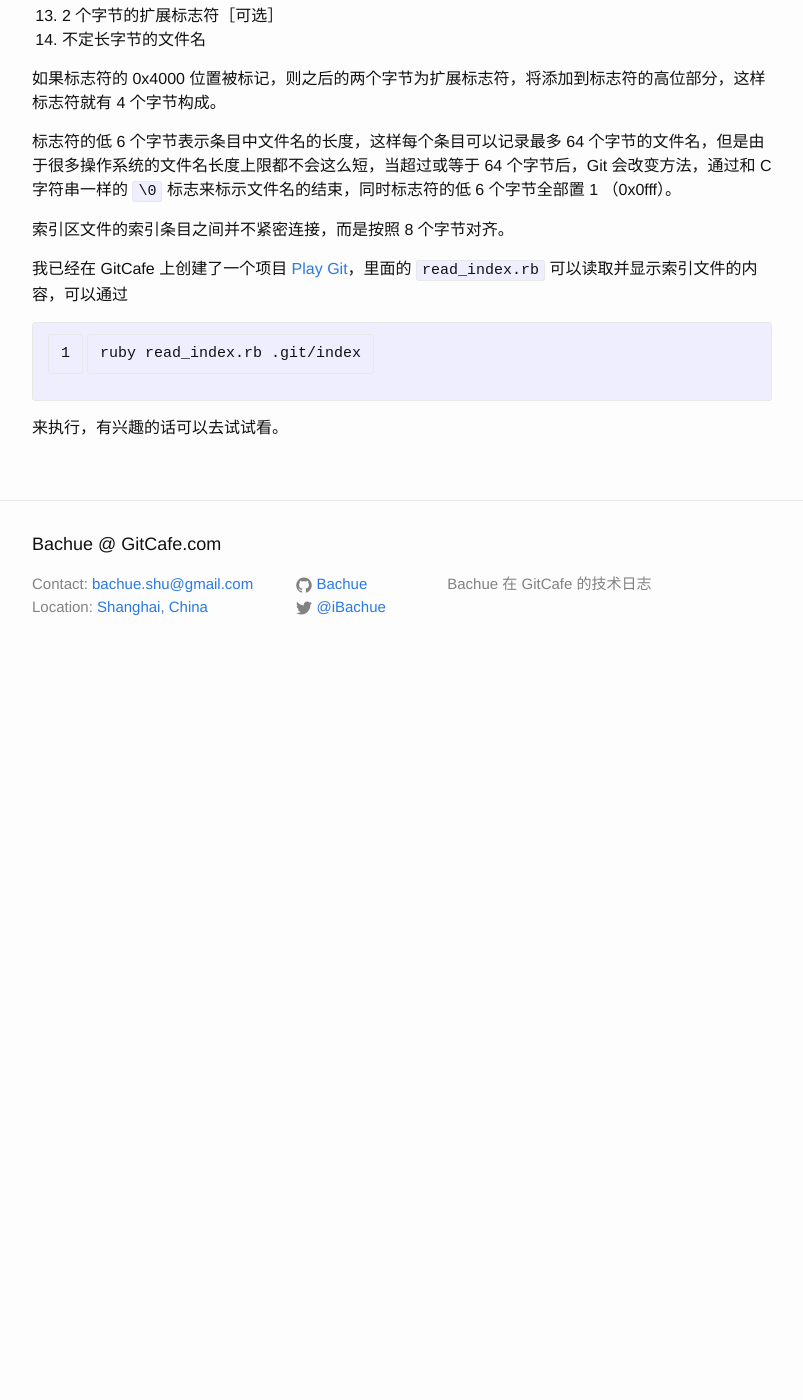
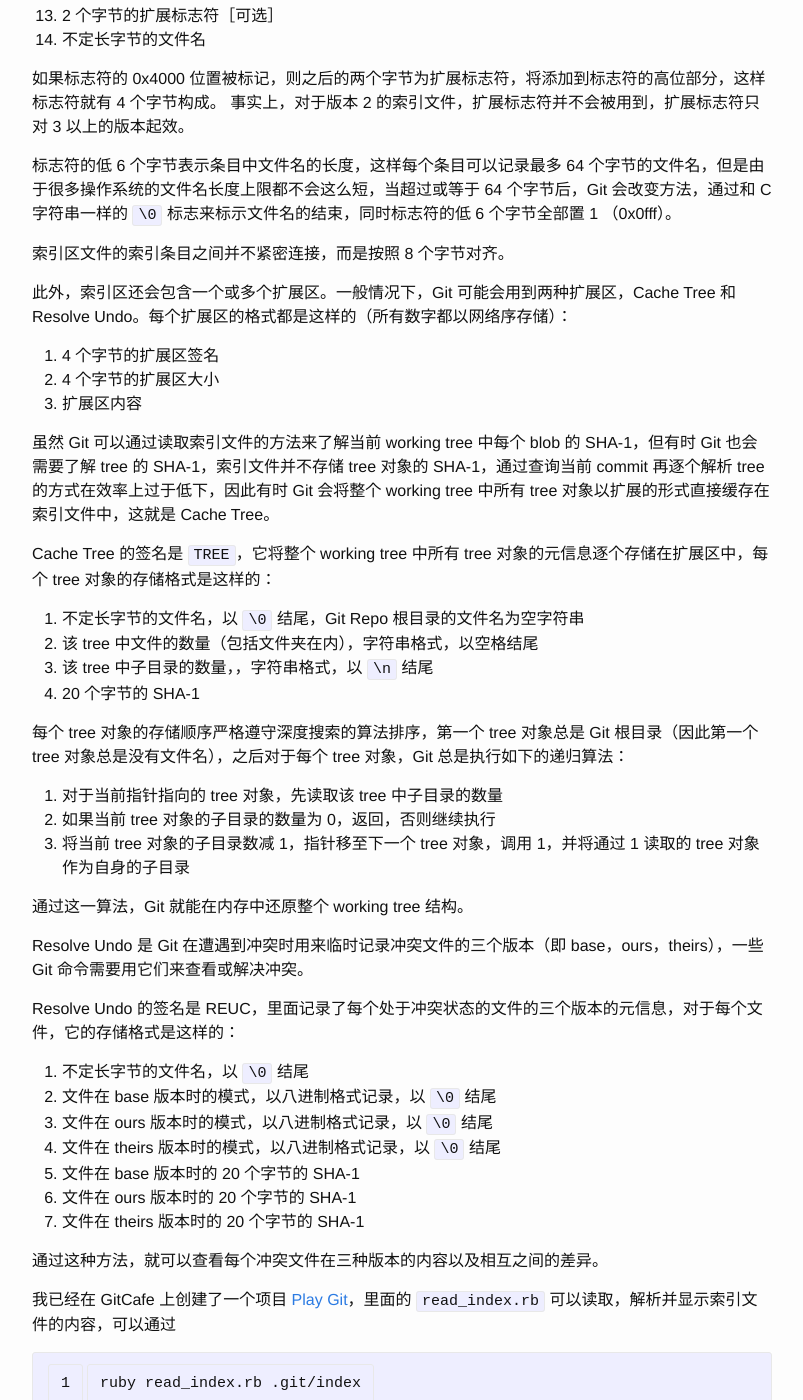
Before and after one commit to bachue/bachue.github.io, a Jekyll site: the page built from _posts/2015-10-01-git-index-internal.md, in a window 1280 px wide and 1400 px high, scrolled down 1365 px. Shown: the whole window, without its empty margins (238-1041 px from the left). Built offline with Jekyll 4.4.1, drawn with Linux system fonts in a browser that asks for light colours; before the commit the page ends 2043 px from its top, so only the background shows below that; some of the changed text lies outside the part shown.

Commit message:
update 《Git Internal - 读取 Git 中的索引区》

```diff
--- a/_posts/2015-10-01-git-index-internal.md
+++ b/_posts/2015-10-01-git-index-internal.md
@@ -7,7 +7,7 @@ categories: git_internal
 
 在我的上一篇 Blog [《Git Internal - Git 中的索引区 Index 的概念》](/git_internal/2015/10/01/git-index-concept.html) 中已经提到，Git 并没有命令可以直接看到索引区的内容，因此给人不直观的感受，在这篇 Blog 中，我将给出读取 Git 索引区内容的方法。
 
-在 Git 中，索引区的内容全部存储在 `.git/index` 中，但这个文件除了存储 Git 索引区之外，还有另外一个功能，就是充当当前 Git Repo 的文件锁。在 Git 中，对于所有会读取或写入 Index 的命令，都会在执行时先讲 `.git/index` 的内容全部读入内存，然后创建 `.git/index.lock`，并将更新后的索引信息写入到这个文件中，直到命令结束前，才将 `.git/index.lock` 重命名为 `.git/index`，覆盖原来的索引区内容。如果此时有另外一条命令也试图读取或修改索引区，就会检测到 `.git/index.lock` 的存在，然后拒绝执行，这样相当于保证了 Git Repo 不会出现因为竞争和冲突造成的错误。 在 Git 中，类似的机制也存在于其他一些文件，例如 object 文件，但是只有 index 的锁才能锁住整个 Git Repo，因此格外重要。
+在 Git 中，索引区的内容全部存储在 `.git/index` 中，但这个文件除了存储 Git 索引区之外，还有另外一个功能，就是充当当前 Git Repo 的文件锁。在 Git 中，对于所有会读取或写入 Index 的命令，都会在执行时先讲 `.git/index` 的内容全部读入内存，然后创建 `.git/index.lock`，并将更新后的索引信息写入到这个文件中，直到命令结束前，才将 `.git/index.lock` 重命名为 `.git/index`，覆盖原来的索引区内容。如果此时有另外一条命令也试图读取或修改索引区，就会检测到 `.git/index.lock` 的存在，然后拒绝执行，这样相当于保证了 Git Repo 不会出现因为竞争和冲突造成的错误。 在 Git 中，类似的机制也存在于其他一些文件，例如 object 文件，会用先创建临时文件，再移动临时文件到目标地址的方法来创建，但是只有 index 的锁才能锁住整个 Git Repo，因此格外重要。
 
 打开 `.git/index` 文件，首先要做的就应该是检查文件的正确性，检查分为三步：
 
@@ -43,12 +43,50 @@ categories: git_internal
 14. 不定长字节的文件名
 
 如果标志符的 0x4000 位置被标记，则之后的两个字节为扩展标志符，将添加到标志符的高位部分，这样标志符就有 4 个字节构成。
+事实上，对于版本 2 的索引文件，扩展标志符并不会被用到，扩展标志符只对 3 以上的版本起效。
 
 标志符的低 6 个字节表示条目中文件名的长度，这样每个条目可以记录最多 64 个字节的文件名，但是由于很多操作系统的文件名长度上限都不会这么短，当超过或等于 64 个字节后，Git 会改变方法，通过和 C 字符串一样的 `\0` 标志来标示文件名的结束，同时标志符的低 6 个字节全部置 1 （0x0fff）。
 
 索引区文件的索引条目之间并不紧密连接，而是按照 8 个字节对齐。
 
-我已经在 GitCafe 上创建了一个项目 [Play Git](https://gitcafe.com/bachue/play_git)，里面的 `read_index.rb` 可以读取并显示索引文件的内容，可以通过
+此外，索引区还会包含一个或多个扩展区。一般情况下，Git 可能会用到两种扩展区，Cache Tree 和 Resolve Undo。每个扩展区的格式都是这样的（所有数字都以网络序存储）：
+
+1. 4 个字节的扩展区签名
+2. 4 个字节的扩展区大小
+3. 扩展区内容
+
+虽然 Git 可以通过读取索引文件的方法来了解当前 working tree 中每个 blob 的 SHA-1，但有时 Git 也会需要了解 tree 的 SHA-1，索引文件并不存储 tree 对象的 SHA-1，通过查询当前 commit 再逐个解析 tree 的方式在效率上过于低下，因此有时 Git 会将整个 working tree 中所有 tree 对象以扩展的形式直接缓存在索引文件中，这就是 Cache Tree。
+
+Cache Tree 的签名是 `TREE`，它将整个 working tree 中所有 tree 对象的元信息逐个存储在扩展区中，每个 tree 对象的存储格式是这样的：
+
+1. 不定长字节的文件名，以 `\0` 结尾，Git Repo 根目录的文件名为空字符串
+2. 该 tree 中文件的数量（包括文件夹在内），字符串格式，以空格结尾
+3. 该 tree 中子目录的数量，，字符串格式，以 `\n` 结尾
+4. 20 个字节的 SHA-1
+
+每个 tree 对象的存储顺序严格遵守深度搜索的算法排序，第一个 tree 对象总是 Git 根目录（因此第一个 tree 对象总是没有文件名），之后对于每个 tree 对象，Git 总是执行如下的递归算法：
+
+1. 对于当前指针指向的 tree 对象，先读取该 tree 中子目录的数量
+2. 如果当前 tree 对象的子目录的数量为 0，返回，否则继续执行
+3. 将当前 tree 对象的子目录数减 1，指针移至下一个 tree 对象，调用 1，并将通过 1 读取的 tree 对象作为自身的子目录
+
+通过这一算法，Git 就能在内存中还原整个 working tree 结构。
+
+Resolve Undo 是 Git 在遭遇到冲突时用来临时记录冲突文件的三个版本（即 base，ours，theirs），一些 Git 命令需要用它们来查看或解决冲突。
+
+Resolve Undo 的签名是 REUC，里面记录了每个处于冲突状态的文件的三个版本的元信息，对于每个文件，它的存储格式是这样的：
+
+1. 不定长字节的文件名，以 `\0` 结尾
+2. 文件在 base 版本时的模式，以八进制格式记录，以 `\0` 结尾
+3. 文件在 ours 版本时的模式，以八进制格式记录，以 `\0` 结尾
+4. 文件在 theirs 版本时的模式，以八进制格式记录，以 `\0` 结尾
+5. 文件在 base 版本时的 20 个字节的 SHA-1
+6. 文件在 ours 版本时的 20 个字节的 SHA-1
+7. 文件在 theirs 版本时的 20 个字节的 SHA-1
+
+通过这种方法，就可以查看每个冲突文件在三种版本的内容以及相互之间的差异。
+
+我已经在 GitCafe 上创建了一个项目 [Play Git](https://gitcafe.com/bachue/play_git)，里面的 `read_index.rb` 可以读取，解析并显示索引文件的内容，可以通过
 
 {% highlight bash linenos %}
 ruby read_index.rb .git/index
```
Also changed, not shown: _posts/2015-10-01-git-internal-objects-and-refs.md (+2 -2 lines).
